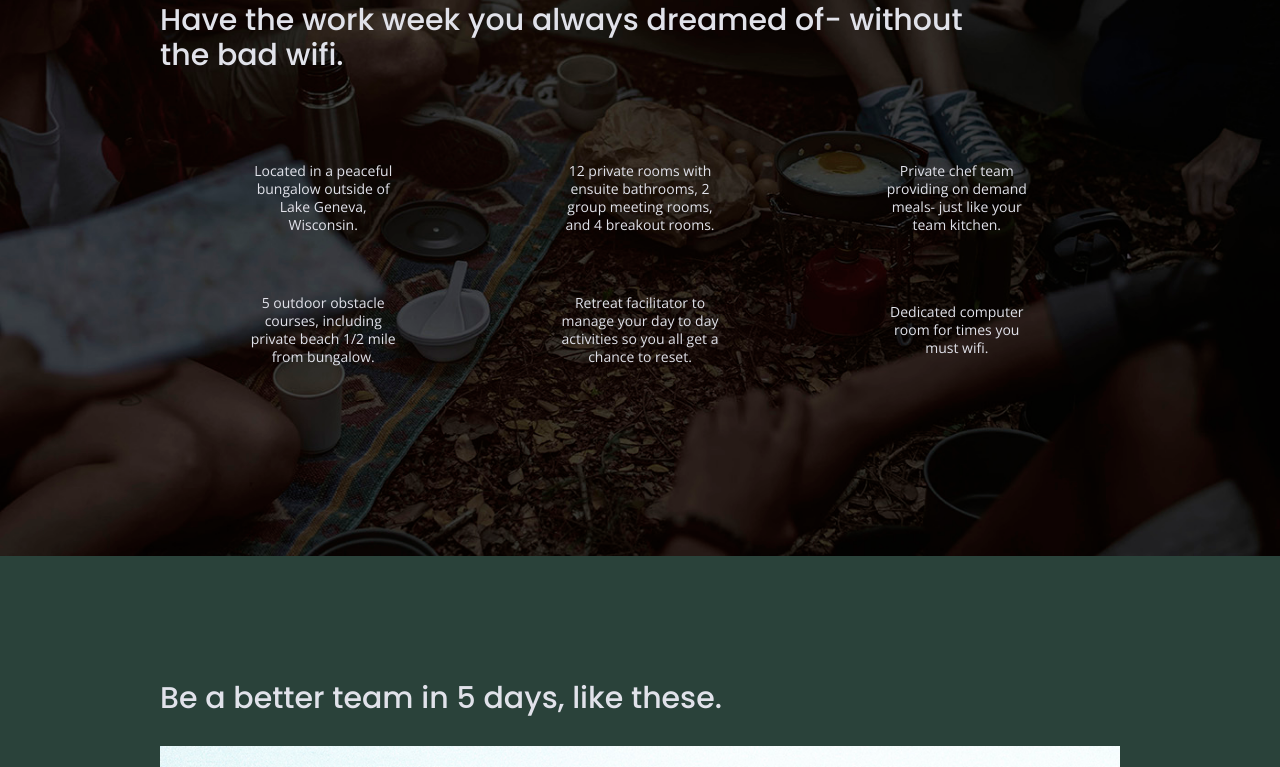
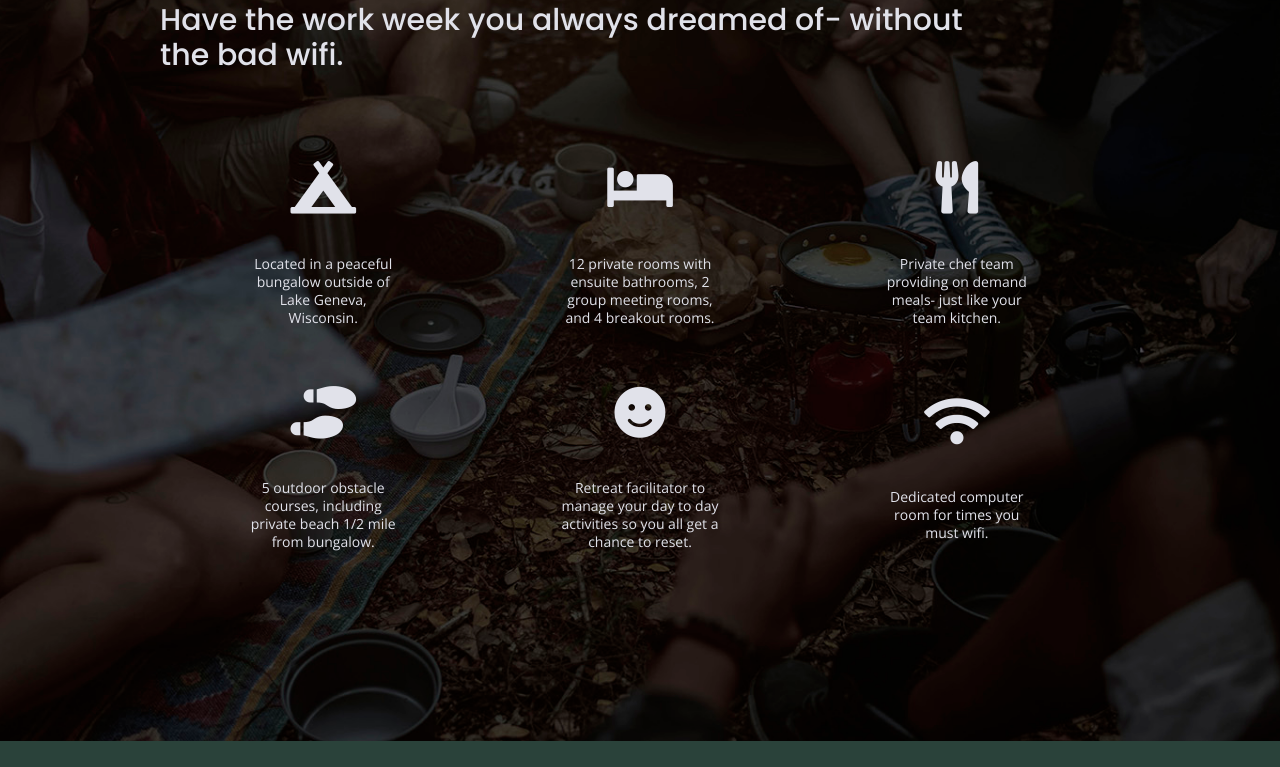
Before and after one commit to sarah-kallansrud/unplugged-retreat, a website built with Parcel: page index.html in a window 1280 px wide. Shown: the part 1152-1919 px from the top of the page. Built offline with nearby package versions, Linux system fonts and the light colour scheme.

Commit message:
Added icons to features section

```diff
--- a/css/main.css
+++ b/css/main.css
@@ -208,6 +208,7 @@ header nav ul {
 footer {
   flex-direction: column;
   justify-content: center;
+  text-align: center;
   background-color: #202322;
 }
 
@@ -350,6 +351,12 @@ input[type=button] {
 
 .features p {
   margin: 0;
+  text-align: center;
+}
+
+.features i {
+  font-size: 3.75em;
+  margin-bottom: 40px;
 }
 
 /*--------------------------- Reviews ----------------------------*/
--- a/index.html
+++ b/index.html
@@ -19,6 +19,9 @@
 
   <link rel="stylesheet" href="css/normalize.css">
   <link rel="stylesheet" href="css/main.css">
+  <link rel="stylesheet" href="https://use.fontawesome.com/releases/v5.14.0/css/all.css" integrity="sha384-HzLeBuhoNPvSl5KYnjx0BT+WB0QEEqLprO+NBkkk5gbc67FTaL7XIGa2w1L0Xbgc" crossorigin="anonymous">
+
+
 
   <meta name="theme-color" content="#fafafa">
 
@@ -76,27 +79,39 @@
         <h2>Have the work week you always dreamed of- without the bad wifi.</h2>
         <div class="features-items">
           <article>
-            <p class="fontawesome-icon"></p>
+            <p class="fontawesome-icon">
+              <i class="fas fa-campground"></i>
+            </p>
             <p class="features-item-description">Located in a peaceful bungalow outside of Lake Geneva, Wisconsin.</p>
           </article>
           <article>
-            <p class="fontawesome-icon"></p>
+            <p class="fontawesome-icon">
+              <i class="fas fa-bed"></i>
+            </p>
             <p class="features-item-description">12 private rooms with ensuite bathrooms, 2 group meeting rooms, and 4 breakout rooms.</p>
           </article>
           <article>
-            <p class="fontawesome-icon"></p>
+            <p class="fontawesome-icon">
+              <i class="fas fa-utensils"></i>
+            </p>
             <p class="features-item-description">Private chef team providing on demand meals- just like your team kitchen.</p>
           </article>
           <article>
-            <p class="fontawesome-icon"></p>
+            <p class="fontawesome-icon">
+              <i class="fas fa-shoe-prints"></i>
+            </p>
             <p class="features-item-description">5  outdoor obstacle courses, including private beach 1/2 mile from bungalow.</p>
           </article>
           <article>
-            <p class="fontawesome-icon"></p>
+            <p class="fontawesome-icon">
+              <i class="fas fa-smile"></i>
+            </p>
             <p class="features-item-description">Retreat facilitator to manage your day to day activities so you all get a chance to reset.</p>
           </article>
           <article>
-            <p class="fontawesome-icon"></p>
+            <p class="fontawesome-icon">
+              <i class="fas fa-wifi"></i>
+            </p>
             <p class="features-item-description">Dedicated computer room for times you must wifi.</p>
           </article>
         </div>
```
Also changed, not shown: about/index.html (+3 -0 lines), faq/index.html (+3 -0 lines).
